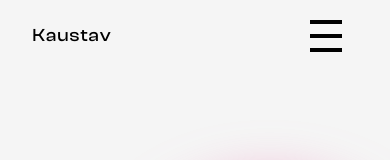
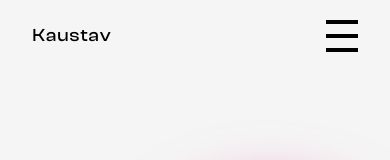
Before and after one commit to kaustav927/Portfolio2.0, a Next.js app in the folder portfolio2.0/: page / in a window 390 px wide. Shown: the top 160 px of the page. Built offline with nearby package versions, Linux system fonts and the light colour scheme.

Commit message:
navbar fix

```diff
--- a/portfolio2.0/components/Navbar.tsx
+++ b/portfolio2.0/components/Navbar.tsx
@@ -133,7 +133,7 @@ export default function Navbar() {
           </div>
           <div className="w-9/12 flex justify-end items-center font-cd-regular ">
             <div
-              className="z-50 flex relative w-8 h-8 flex-col justify-between items-center md:hidden mr-4"
+              className="z-50 flex relative w-8 h-8 flex-col justify-between items-center md:hidden"
               onClick={() => {
                 setOpen(!open);
               }}
```
